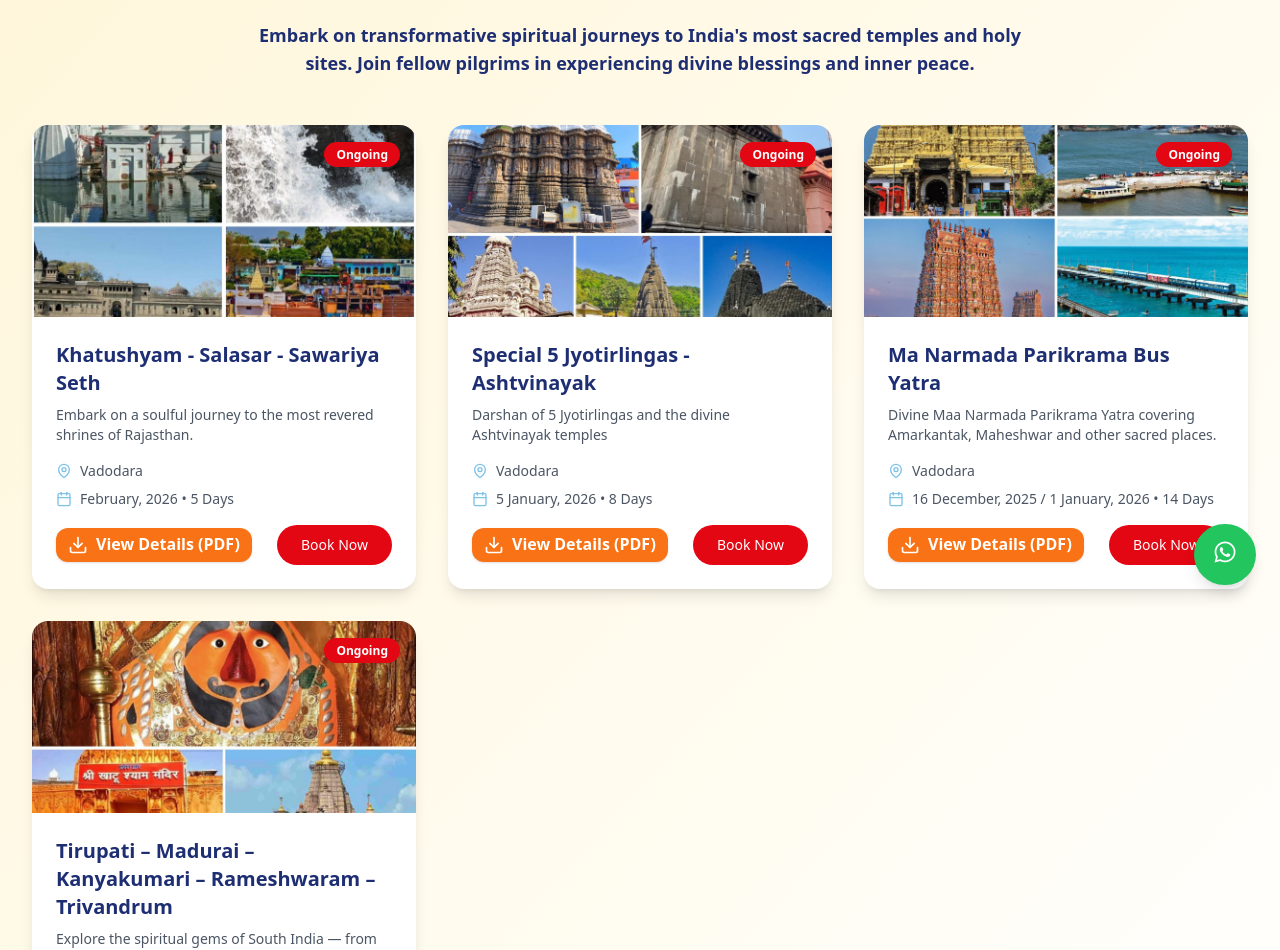
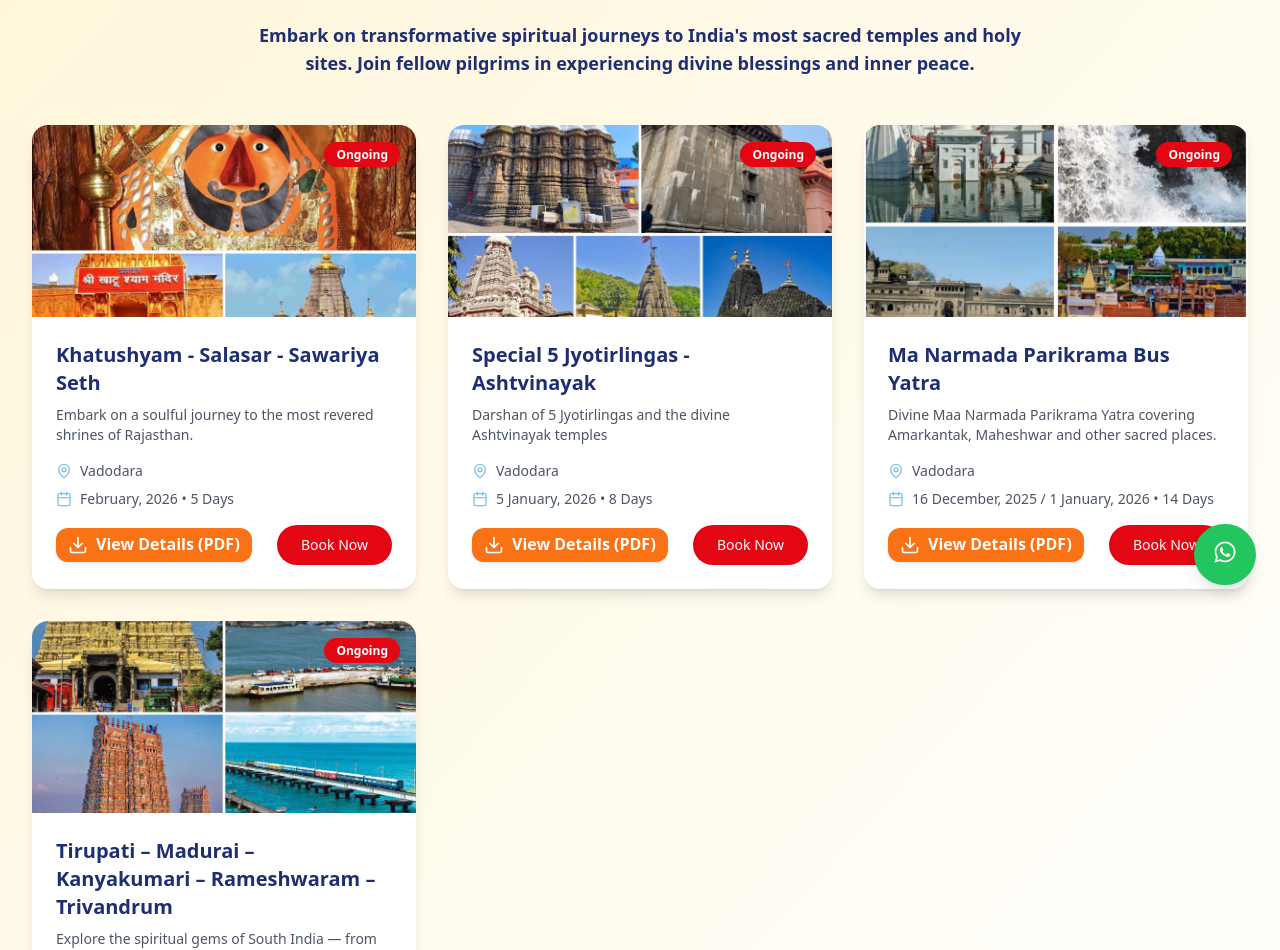
Before and after one commit to Amar-04/Mamtafoundation, a React (Vite) app: page /yatras in a window 1280 px wide. Shown: the part 191-1141 px from the top of the page. Built offline with nearby package versions, Linux system fonts and the light colour scheme.

Commit message:
mismatch fixed

```diff
--- a/src/locales/en.json
+++ b/src/locales/en.json
@@ -10,20 +10,21 @@
   },
   "slides": [
     {
-      "title": "Khatushyam - Salasar - Sawariya Seth",
-      "description": "Embark on a soulful journey to the most revered shrines of Rajasthan. Seek blessings at Khatushyam Ji, Salasar Balaji, and Savanriya Seth — a divine trail of devotion and faith. Perfect for devotees looking for a quick yet spiritually fulfilling trip."
+      "title": "Ma Narmada Parikrama Bus Yatra",
+      "description": "Divine Maa Narmada Parikrama Yatra covering Amarkantak, Maheshwar and other sacred places."
     },
     {
       "title": "Special 5 Jyotirlingas - Ashtvinayak",
       "description": "Celebrate the holy month of Shravan with the sacred darshan of 5 Jyotirlingas and the divine Ashtvinayak temples in Maharashtra. A rare opportunity to connect deeply with Lord Shiva and Lord Ganesha on this powerful pilgrimage."
     },
     {
+      "title": "Khatushyam - Salasar - Sawariya Seth",
+      "description": "Embark on a soulful journey to the most revered shrines of Rajasthan. Seek blessings at Khatushyam Ji, Salasar Balaji, and Savanriya Seth — a divine trail of devotion and faith. Perfect for devotees looking for a quick yet spiritually fulfilling trip."
+    },
+
+    {
       "title": "Tirupati – Madurai – Kanyakumari – Rameshwaram – Trivandrum",
       "description": "Explore the spiritual gems of South India — from the majestic Tirupati Balaji to the shores of Kanyakumari. Discover ancient temples, oceanfront shrines, and centuries of tradition in this unforgettable yatra through the divine south."
-    },
-    {
-      "title": "Ma Narmada Parikrama Bus Yatra",
-      "description": "Divine Maa Narmada Parikrama Yatra covering Amarkantak, Maheshwar and other sacred places."
     }
   ],
   "explore_button": "Explore Yatras",
--- a/src/pages/Yatras.jsx
+++ b/src/pages/Yatras.jsx
@@ -17,7 +17,7 @@ const Yatras = () => {
       durationKey: "yatras.yatra1.duration",
       descriptionKey: "yatras.yatra1.description",
       imageAltKey: "yatras.yatra1.imageAlt",
-      image: "/Hero1.jpeg",
+      image: "/Hero3.jpeg",
       pdf: "/yatra-1.pdf",
     },
     {
@@ -39,7 +39,7 @@ const Yatras = () => {
       durationKey: "yatras.yatra3.duration",
       descriptionKey: "yatras.yatra3.description",
       imageAltKey: "yatras.yatra3.imageAlt",
-      image: "/Hero4.jpeg",
+      image: "/Hero1.jpeg",
       pdf: "/yatra-4.pdf",
     },
     {
@@ -50,7 +50,7 @@ const Yatras = () => {
       durationKey: "yatras.yatra4.duration",
       descriptionKey: "yatras.yatra4.description",
       imageAltKey: "yatras.yatra4.imageAlt",
-      image: "/Hero3.jpeg",
+      image: "/Hero4.jpeg",
       pdf: "/yatra-3.pdf",
     },
 
```
